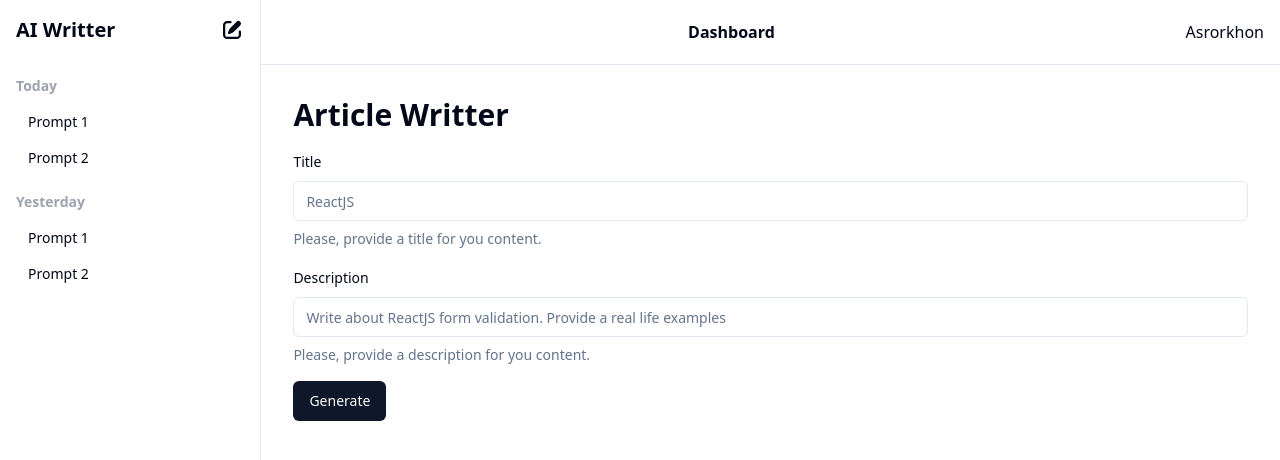
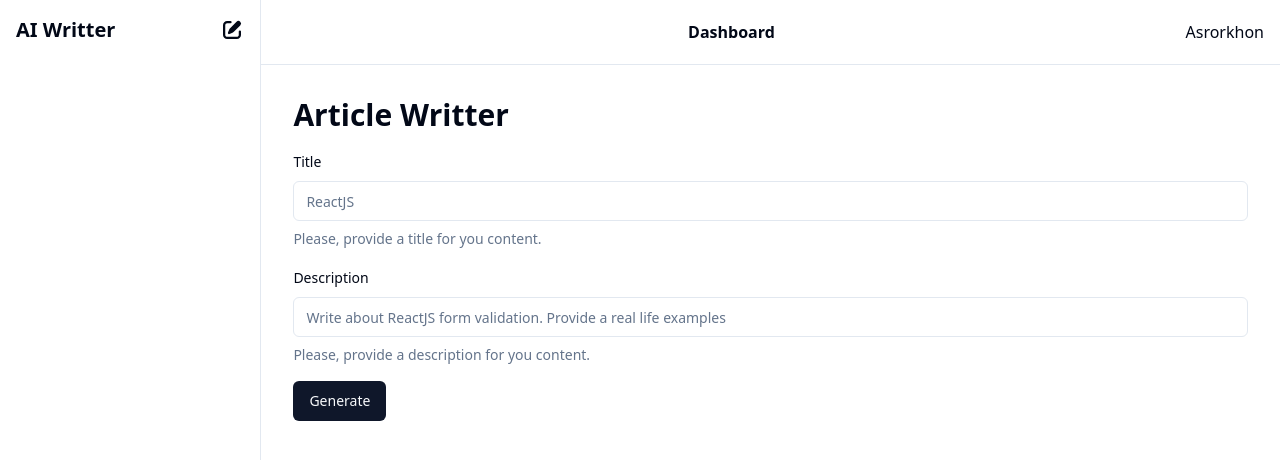
Before and after one commit to Asrorhon04/ai-writter, a React (Vite) app: page /dashboard in a window 1280 px wide. Shown: the top 460 px of the page. Built offline with nearby package versions, Linux system fonts and the light colour scheme.

Commit message:
feat/history added to the sidebar

```diff
--- a/package.json
+++ b/package.json
@@ -17,6 +17,7 @@
     "@radix-ui/react-slot": "^1.1.0",
     "class-variance-authority": "^0.7.0",
     "clsx": "^2.1.1",
+    "dayjs": "^1.11.11",
     "lucide-react": "^0.395.0",
     "openai": "^4.52.0",
     "react": "^18.2.0",
@@ -25,8 +26,10 @@
     "react-hot-toast": "^2.4.1",
     "react-markdown": "^9.0.1",
     "react-router-dom": "^6.23.1",
+    "react-use": "^17.5.0",
     "tailwind-merge": "^2.3.0",
     "tailwindcss-animate": "^1.0.7",
+    "uuid": "^10.0.0",
     "zod": "^3.23.8"
   },
   "devDependencies": {
@@ -34,6 +37,7 @@
     "@types/node": "^20.14.5",
     "@types/react": "^18.2.66",
     "@types/react-dom": "^18.2.22",
+    "@types/uuid": "^10.0.0",
     "@typescript-eslint/eslint-plugin": "^7.2.0",
     "@typescript-eslint/parser": "^7.2.0",
     "@vitejs/plugin-react": "^4.2.1",
--- a/src/components/dashboard/content-create-form.tsx
+++ b/src/components/dashboard/content-create-form.tsx
@@ -1,7 +1,7 @@
 import { Input } from "@/components/ui/input"
 import { Button } from "@/components/ui/button"
 import { Loader2 } from "lucide-react"
-import { ContentCreateRequestParam } from "@/shared/types/content-create-request-pareams"
+import { TContentCreateRequestParam } from "@/shared/types/content-create-request-params"
 import { z } from "zod"
 import { useForm } from "react-hook-form"
 import { zodResolver } from "@hookform/resolvers/zod"
@@ -9,7 +9,7 @@
 
 type ContentCreateFormProps ={
 	isLoading: boolean;
-	onSubmit:(params:ContentCreateRequestParam)=>void;
+	onSubmit:(params:TContentCreateRequestParam)=>void;
 }
 
 const formSchema = z.object({
--- a/src/components/dashboard/sidebar.tsx
+++ b/src/components/dashboard/sidebar.tsx
@@ -1,43 +1,14 @@
 import { useAppContext } from "@/contexts/app.context";
 import PromptHistory from "./prompt-history";
-import { TPromptHistory } from "@/shared/types/prompt-history.type";
 import { PencilSquareIcon } from "@heroicons/react/16/solid";
 import { Loader2 } from "lucide-react";
 import clsx from "clsx";
 import { useContentContext } from "@/contexts/content.context";
 
-const mockItems:TPromptHistory[]=[
-	{
-		date:'Today',
-		links:[
-			{
-				title:"Prompt 1",
-				url:"./dashboard/propmt/1"
-			},
-			{
-				title:"Prompt 2",
-				url:"./dashboard/propmt/2"
-			}
-		]
-	},
-	{
-		date:'Yesterday',
-		links:[
-			{
-				title:"Prompt 1",
-				url:"./dashboard/propmt/1"
-			},
-			{
-				title:"Prompt 2",
-				url:"./dashboard/propmt/2"
-			}
-		]
-	}
-]
-
 export default function Sidebar() {
 	const {sidebarOpen} = useAppContext();
-	const {generatingContent} = useContentContext();
+	const {generatingContent, getPromptHistory} = useContentContext();
+	const historyItems = getPromptHistory();
 	return(
 		<nav className={clsx(`transition-all duration-500 h-screen overflow-x-hidden md:w-80 md:border-r md:p-4`,
 			sidebarOpen ? 'w-1/2 border-r p-2':'w-0',
@@ -52,7 +23,7 @@
 					</button>
 				)}
 			</div>
-			<PromptHistory items={mockItems}/>
+			<PromptHistory items={historyItems}/>
 		</nav>
 	)
 }
--- a/src/contexts/content.context.tsx
+++ b/src/contexts/content.context.tsx
@@ -1,8 +1,12 @@
 import { TContentCreateRequestParam } from "@/shared/types/content-create-request-params";
 import { TGeneratedContent } from "@/shared/types/generated-content";
+import { TPromptHistory, TPromptLink } from "@/shared/types/prompt-history.type";
 import { generateArticle } from "@/utils/openai";
 import { FC, ReactNode, createContext, useContext, useState } from "react";
 import toast from "react-hot-toast";
+import { useLocalStorage } from 'react-use';
+import dayjs from 'dayjs';
+import { v4 as uuidv4 } from 'uuid';
 
 interface IContentContext{
 	generatingContent:boolean;
@@ -10,6 +14,7 @@
 	generateContent:(
 		params:TContentCreateRequestParam
 	) => Promise<string | null>
+	getPromptHistory: () => TPromptHistory[];
 }
 
 export const ContentContext = createContext<IContentContext | null>(null);
@@ -27,21 +32,26 @@
 
 const ContentContextProvider: FC<IProps> = ({children})=>{
 	const [generatingContent, setgeneratingContent] = useState(false);
+	const [contentItems, setContentItems] = useLocalStorage<TGeneratedContent[]>(
+		'contentItems',
+		[],
+	);
 	const generateContent = async(params:TContentCreateRequestParam)=>{
 		let content = null;
+		getPromptHistory();
 		setgeneratingContent(true);
 		const {title ,description} = params;
 		try {
 			content = await generateArticle(title, description);
 			if(content){
 				const generatedContentItem : TGeneratedContent ={
-					id:'12345',
+					id:uuidv4(),
 					title,
 					description,
 					content,
 					createdAt: new Date(),
-				}
-				localStorage.setItem('contentItems', JSON.stringify([generatedContentItem]))
+				};
+				setContentItems([generatedContentItem, ...(contentItems || [])])
 			}
 		} catch (error) {
 			console.log(`[Error] Failed to generate article`, error);
@@ -52,12 +62,40 @@
 		}
 		return content;
 	}
+
+	const getPromptHistory = ():TPromptHistory[] =>{
+		if(!contentItems){
+			return []
+		}
+		const groupedItems = contentItems.reduce(
+			(prev: { [date:string] : TPromptLink[] }, next) => {
+			const date = dayjs(next.createdAt).format('MMM DD, YYYY');
+				if (!prev[date]) {
+					prev[date]=[];
+				}
+				prev[date].push({
+					title:next.title,
+					url:`/dashboard/content/${next.id}`,
+				});
+				return prev;
+			},
+		{}
+	);
+	return Object.keys(groupedItems)
+	.sort((a , b) => dayjs(b).diff(a))
+	.map((date)=>({
+		date,
+		links:groupedItems[date]
+	}));
+};
+
 	return (
 		<ContentContext.Provider
 			value={{
 				generatingContent,
 				setgeneratingContent,
 				generateContent,
+				getPromptHistory,
 			}}
 		>
 			{children}
--- a/src/shared/types/prompt-history.type.ts
+++ b/src/shared/types/prompt-history.type.ts
@@ -1,4 +1,4 @@
-type TPromptLink = {
+export type TPromptLink = {
 	title:string;
 	url:string;
 }
```
Also changed, not shown: 1 other file (tests, documents, lock files or other folders).
